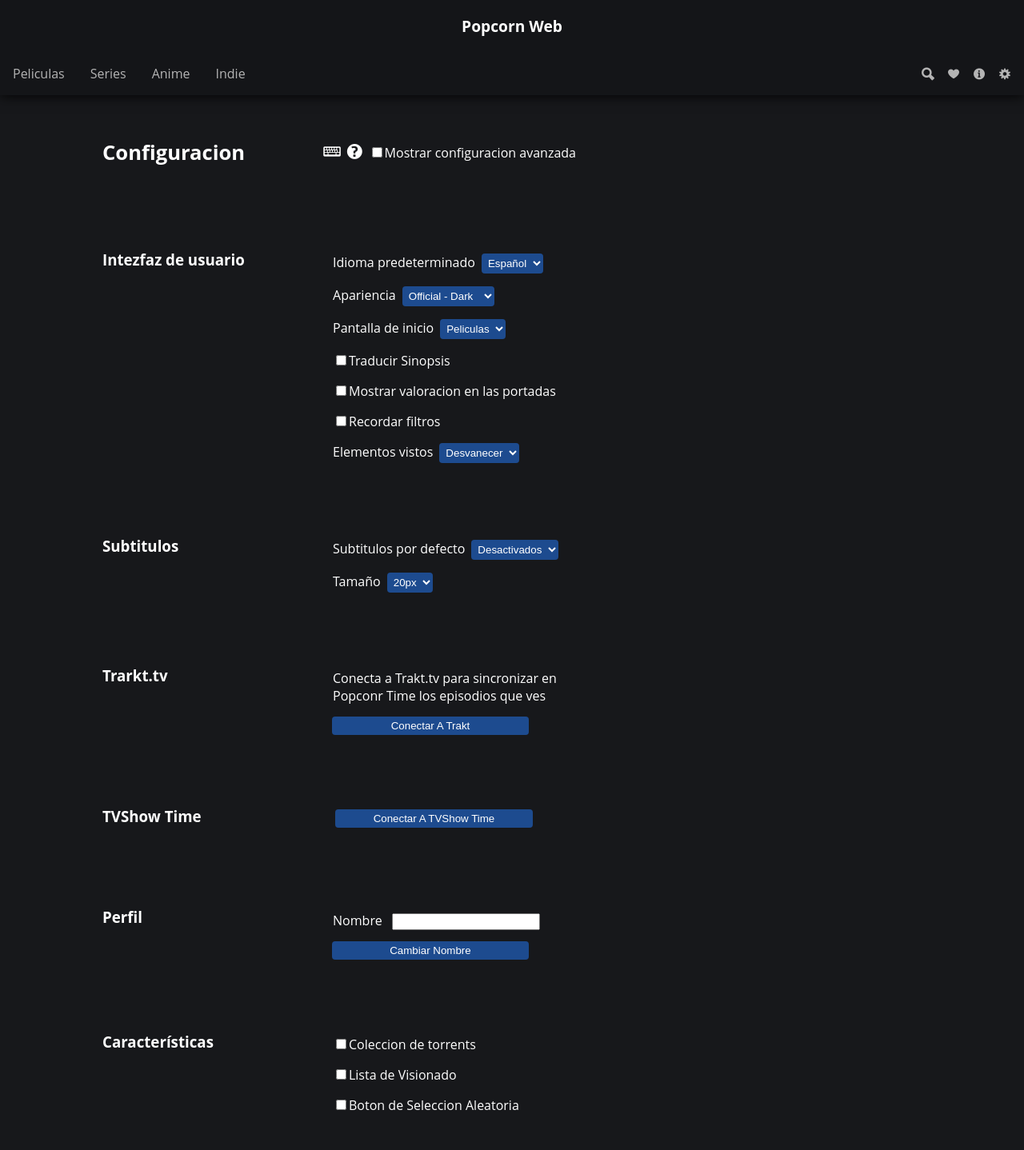
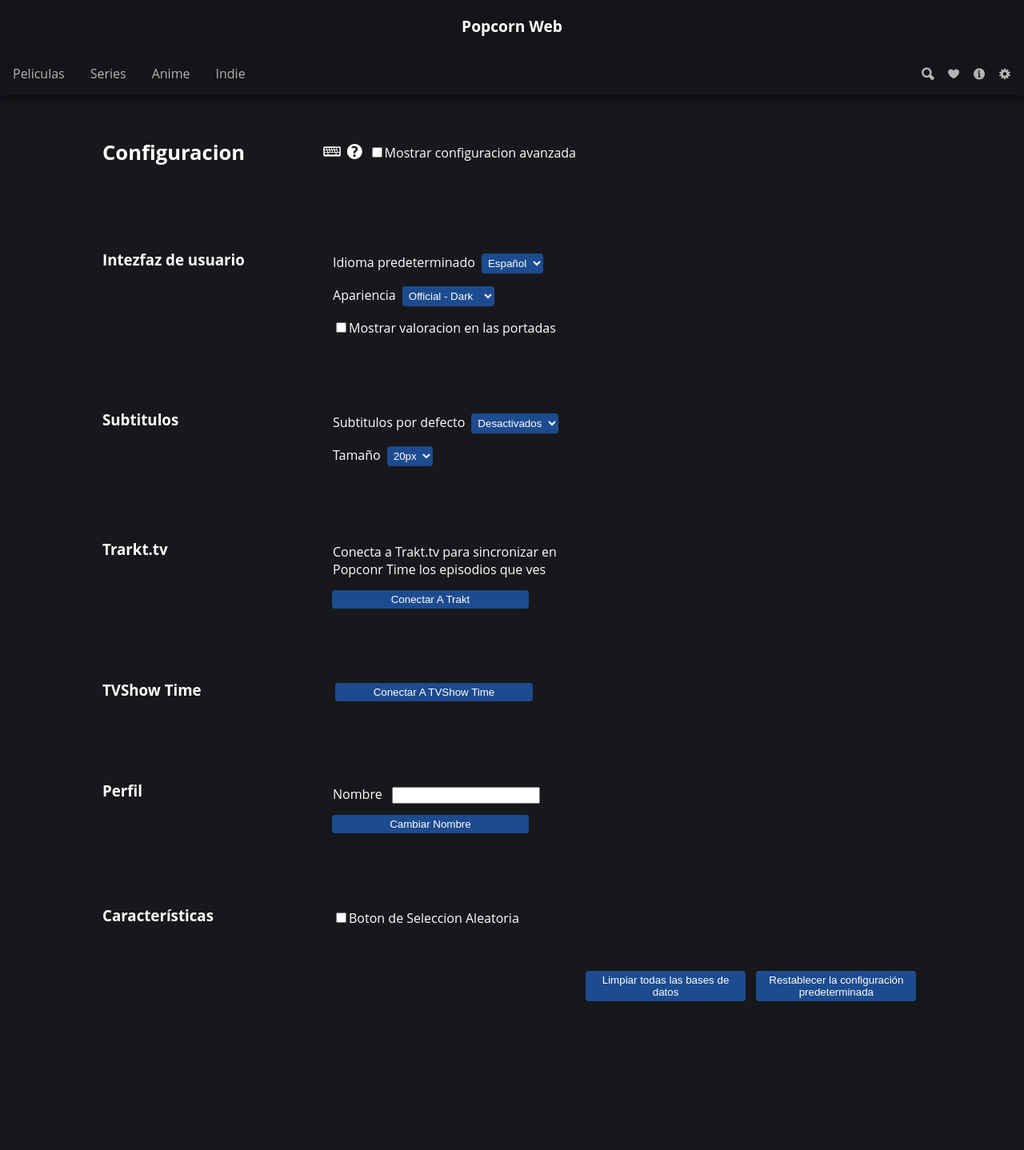
Before and after one commit to itmarck/popcorn, a Vue app: page /configuracion in a window 1280 px wide. Shown: the top 1438 px of the page at 80% size. After the commit the page ends 1259 px from the top, so only its background shows below. Built offline with nearby package versions, Linux system fonts and the light colour scheme.

Commit message:
AppConfig Mostrar avanzada

```diff
--- a/src/components/AppConfiguracion.vue
+++ b/src/components/AppConfiguracion.vue
@@ -29,7 +29,7 @@
             <option value="3">Black & Yellow</option>
           </select>
         </div>
-        <div class="option__item" v-if="ocultar">
+        <div class="option__item" v-if="!ocultar">
           <label for="">Pantalla de inicio</label>
           <select>
             <option value="peliculas">Peliculas</option>
@@ -38,7 +38,7 @@
             <option value="indie">Indie</option>
           </select>
         </div>
-        <div class="option__item" v-if="ocultar">
+        <div class="option__item" v-if="!ocultar">
           <input type="checkbox" />
           <label for="">Traducir Sinopsis</label>
         </div>
@@ -46,11 +46,11 @@
           <input type="checkbox" />
           <label for="">Mostrar valoracion en las portadas</label>
         </div>
-        <div class="option__item" v-if="ocultar">
+        <div class="option__item" v-if="!ocultar">
           <input type="checkbox" />
           <label for="">Recordar filtros</label>
         </div>
-        <div class="option__item" v-if="ocultar">
+        <div class="option__item" v-if="!ocultar">
           <label for="">Elementos vistos</label>
           <select>
             <option value="D">Desvanecer</option>
@@ -117,11 +117,11 @@
     <div class="option">
       <div class="option__title"><h3>Características</h3></div>
       <div class="option__options">
-        <div class="option__item" v-if="ocultar">
+        <div class="option__item" v-if="!ocultar">
           <input type="checkbox" />
           <label for="">Coleccion de torrents</label>
         </div>
-        <div class="option__item" v-if="ocultar">
+        <div class="option__item" v-if="!ocultar">
           <input type="checkbox" />
           <label for="">Lista de Visionado</label>
         </div>
```
